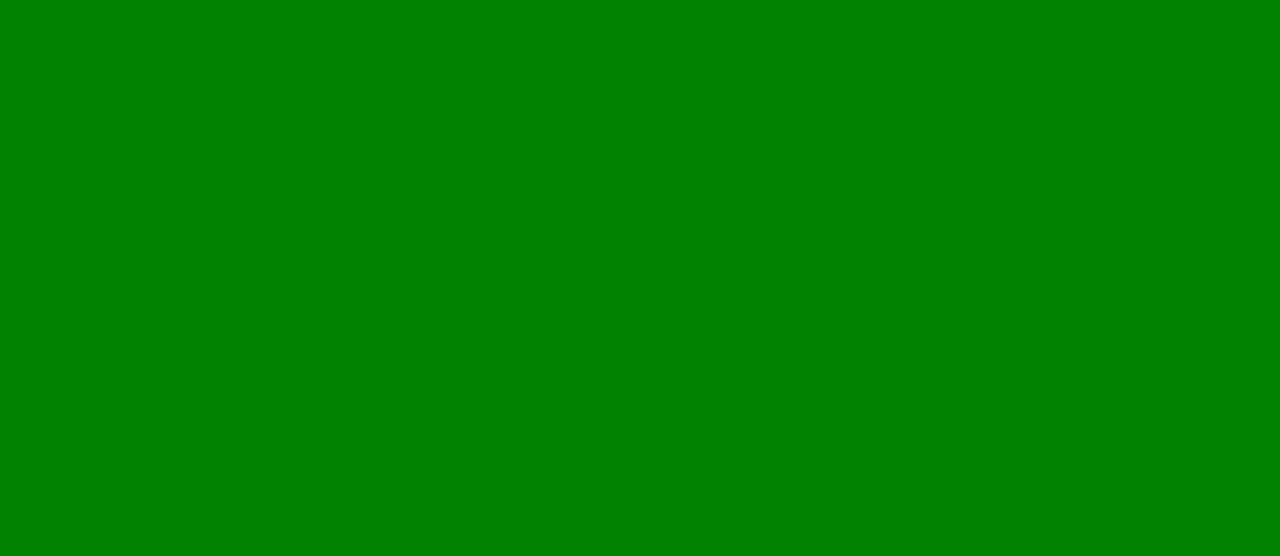
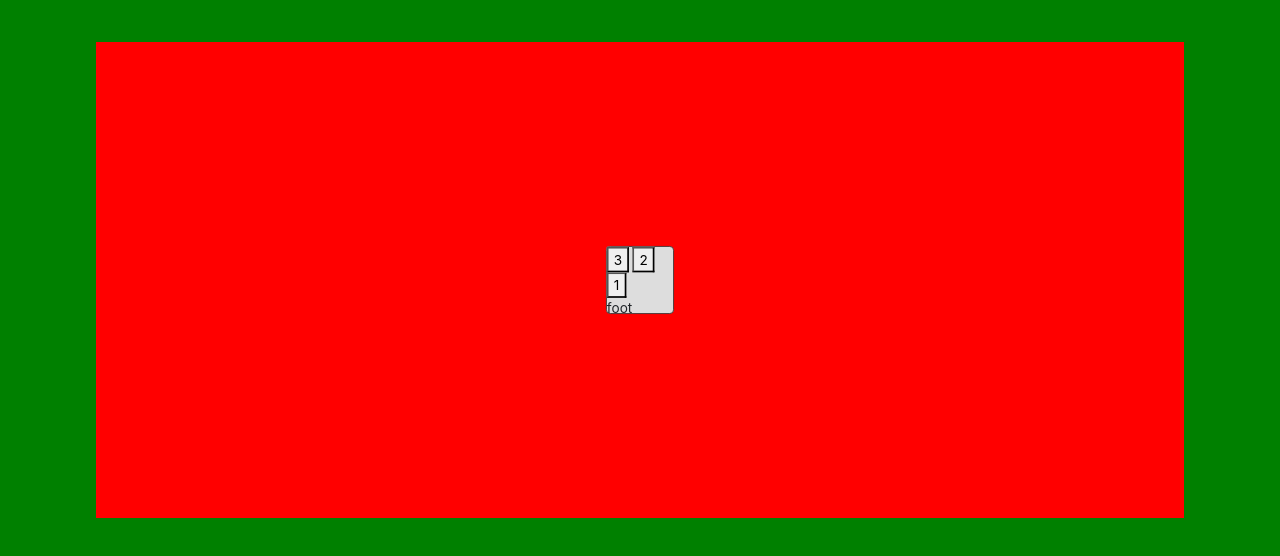
Before and after one commit to Shiv-sharma-111/Standing-Fan, a plain HTML site: page code/index.html in a window 1280 px wide. Drawn offline with nearby package versions, Linux system fonts and the light colour scheme.

Commit message:
set motor-housing

```diff
--- a/code/css/style.css
+++ b/code/css/style.css
@@ -1,4 +1,28 @@
 body{
   margin: 0;
   background-color: green;
+  background-attachment: fixed;
+  background-repeat: no-repeat;
+  -webkit-user-select:none;
 }
+.wrapper
+{
+  position: absolute;
+  background-color: red;
+  height: 70%;
+  width: 100%;
+  display: flex;
+  justify-content: center;
+  align-items: center;
+  -webkit-transform:scale(0.85,0.85);
+  -ms-transform:scale(0.85,0.85);
+}
+.motor-housing
+{
+  position: relative;
+  height: 80px;
+  width: 80px;
+  border: 1px solid #333;
+  border-radius: 5px;
+  background-color: #ddd;
+}
--- a/code/index.html
+++ b/code/index.html
@@ -13,6 +13,15 @@
   </head>
   <body>
     <main class="wrapper">
+      <section class="motor-housing">
+        <section class="lower-housing"></section>
+        <section class="neck">
+          <button class="level" name="button">3</button>
+          <button class="level" name="button">2</button>
+          <button class="level" name="button">1</button>
+        </section>
+        <section>foot</section>
+      </section>
 
     </main>
 
```
